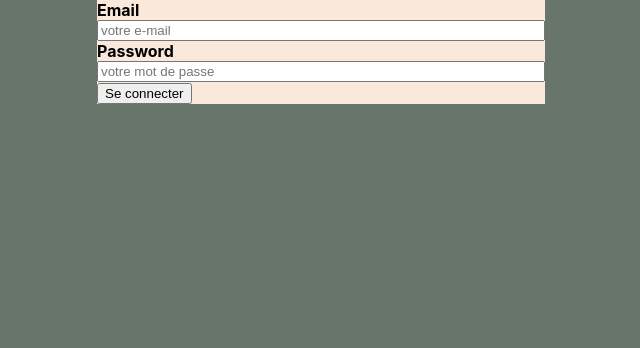
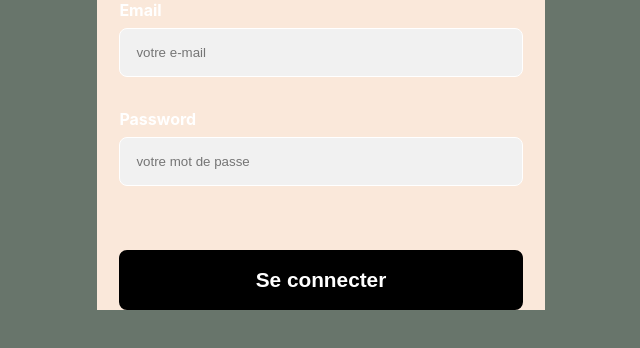
Before and after one commit to SarahOtmane/backOfficeResto, a React (Create React App) app: page / in a window 1280 px wide. Shown: the top 348 px of the page, without its empty margins (319-959 px from the left). Built offline with nearby package versions, Linux system fonts and the light colour scheme.

Commit message:
css of two cmponent: - button - inputLabel

```diff
--- a/src/css/components.css
+++ b/src/css/components.css
@@ -2,5 +2,37 @@
 
 /* ----------- 1:= Button -------- */
 .button{
+    background-color: black;
+    color: white;
+    padding: 1rem;
+    width: 90%;
+    margin-left: 5%;
+    border: 2px solid black;
+    border-radius: .5rem;
+    font-size: 1.3rem;
+    margin-top: 2rem;
+    font-weight: bold;
+}
 
+.button:hover{
+    background-color: white;
+    color: black;
 }
+
+
+
+/* ----------- 2:= inputLabel -------- */
+.inputLabel{
+    width: 90%;
+    margin-left: 5%;
+    margin-bottom: 2rem;
+    color: white;
+}
+
+.inputLabel input{
+    padding: 1rem;
+    border: 1px solid white;
+    border-radius: .5rem;
+    margin-top: .5rem;
+    background-color: #F1F1F1;
+}
```
